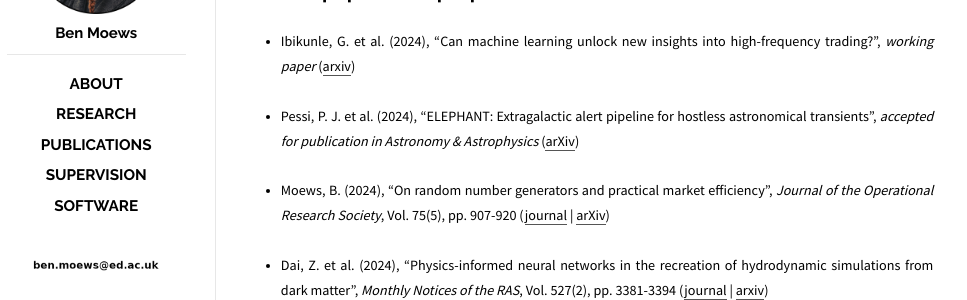
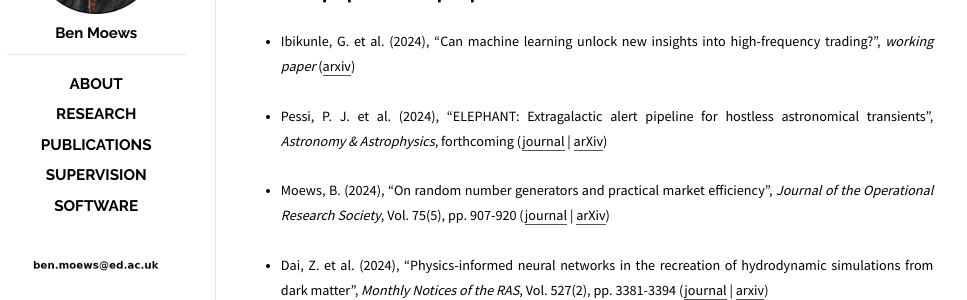
Before and after one commit to moews/moews.github.io, a Jekyll site: the page built from _posts/2017-03-25-publications.md, in a window 1280 px wide. Shown: the part 166-466 px from the top of the page, without its empty margins (143-1110 px from the left). Built offline with Jekyll 4.4.1, drawn with Linux system fonts in a browser that asks for light colours.

Commit message:
Update 2017-03-25-publications.md

```diff
--- a/_posts/2017-03-25-publications.md
+++ b/_posts/2017-03-25-publications.md
@@ -12,7 +12,7 @@ categories: posts
 
 * <small>Ibikunle, G. et al. (2024), "Can machine learning unlock new insights into high-frequency trading?", _working paper_ ([arxiv](https://arxiv.org/abs/2405.08101))</small>
 
-* <small>Pessi, P. J. et al. (2024), "ELEPHANT: Extragalactic alert pipeline for hostless astronomical transients", _accepted for publication in Astronomy & Astrophysics_ ([arXiv](https://arxiv.org/abs/2404.18165))</small>
+* <small>Pessi, P. J. et al. (2024), "ELEPHANT: Extragalactic alert pipeline for hostless astronomical transients", _Astronomy & Astrophysics_, forthcoming ([journal](https://doi.org/10.1051/0004-6361/202450535 ) | [arXiv](https://arxiv.org/abs/2404.18165))</small>
 
 * <small>Moews, B. (2024), "On random number generators and practical market efficiency", _Journal of the Operational Research Society_, Vol. 75(5), pp. 907-920 ([journal](https://doi.org/10.1080/01605682.2023.2219292) | [arXiv](https://arxiv.org/abs/2305.17419))</small>
 
```
